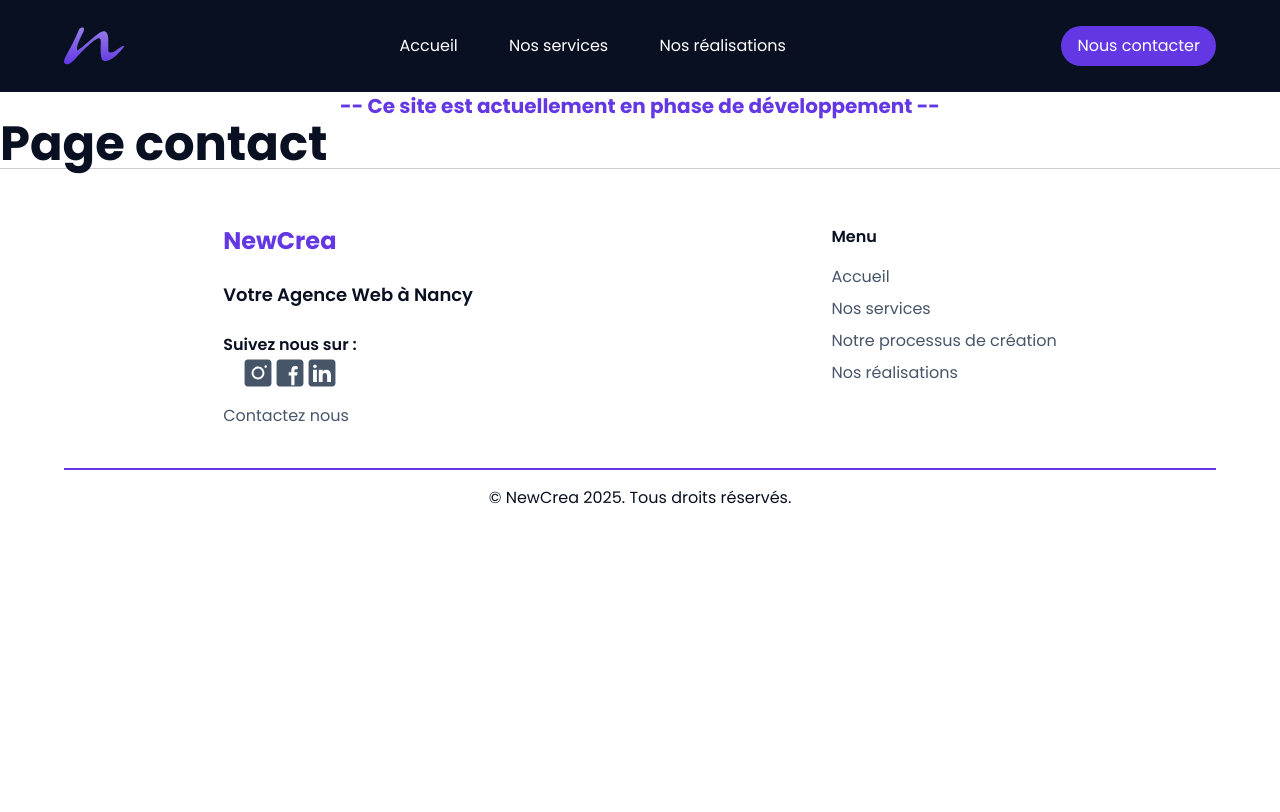
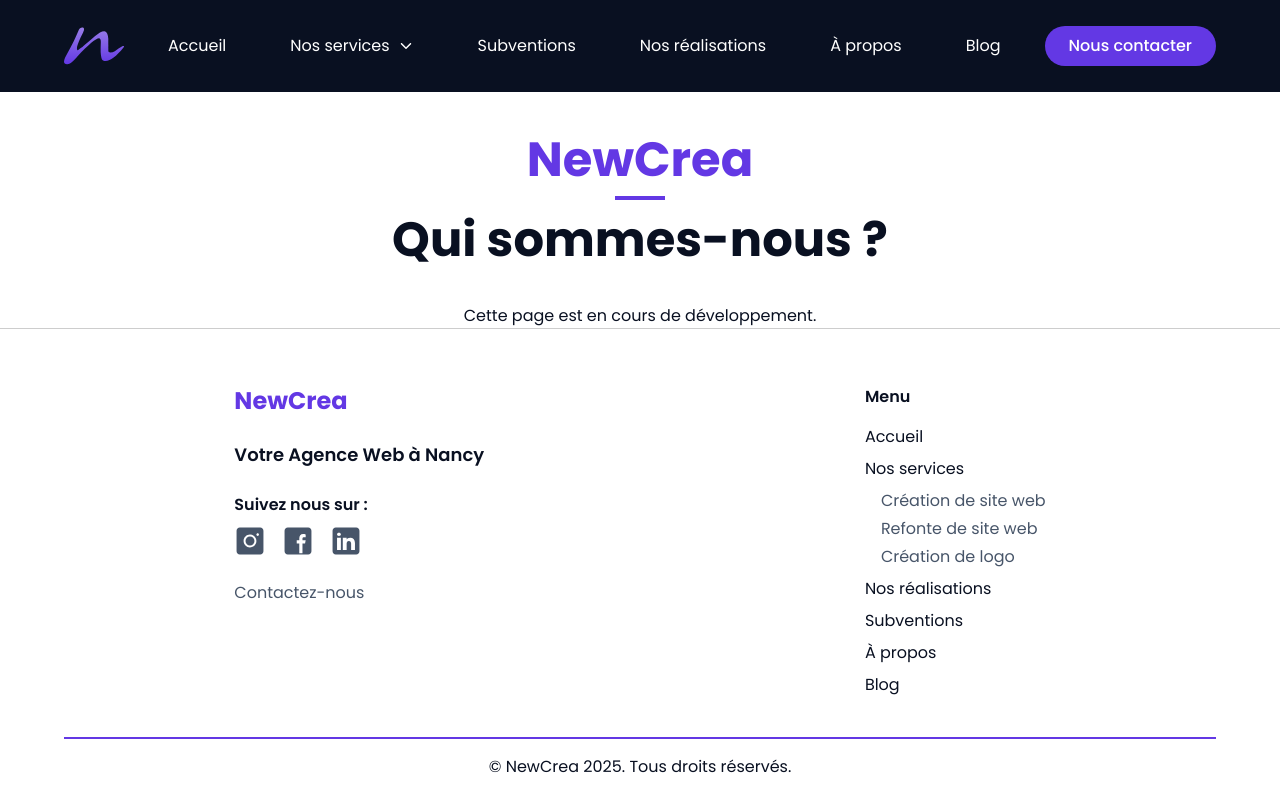
Before and after one commit to newcreafr/newcrea, a Next.js app: page /a-propos in a window 1280 px wide. Shown: the top 812 px of the page. Built offline with nearby package versions, Linux system fonts and the light colour scheme.

Commit message:
Amélioration Navbar et Footer

```diff
--- a/src/app/a-propos/page.jsx
+++ b/src/app/a-propos/page.jsx
@@ -1,5 +1,12 @@
+import H1 from "@/components/H1";
+
 const APropos = () => {
-    return <h1>Page contact</h1>;
+    return (
+        <section className="text-center">
+            <H1>Qui sommes-nous ?</H1>
+            <p>Cette page est en cours de développement.</p>
+        </section>
+    );
 };
 
-export default APropos
+export default APropos;
--- a/src/app/blog/page.jsx
+++ b/src/app/blog/page.jsx
@@ -1,5 +1,12 @@
+import H1 from "@/components/H1";
+
 const Blog = () => {
-    return <h1>Page contact</h1>;
+    return (
+        <section className="text-center">
+            <H1>Blog</H1>
+            <p>Cette page est en cours de développement.</p>
+        </section>
+    );
 };
 
 export default Blog;
--- a/src/app/globals.css
+++ b/src/app/globals.css
@@ -64,7 +64,7 @@
     }
 
     h1 {
-        @apply text-3xl font-bold leading-8 md:text-4xl lg:text-5xl;
+        @apply text-3xl font-bold leading-8 md:text-4xl lg:text-5xl pt-[72px];
     }
 
     h3 {
--- a/src/app/layout.jsx
+++ b/src/app/layout.jsx
@@ -16,8 +16,8 @@ export default function RootLayout({ children }) {
           </head>
           <body className="min-w-[300px] font-poppins text-paletteColor1">
           <Header/>
-          <p className="text-paletteColor2 text-center font-bold text-xl">-- Ce site est actuellement en phase de
-              développement --</p>
+          {/*<p className="text-paletteColor2 text-center font-bold text-xl">-- Ce site est actuellement en phase de*/}
+          {/*    développement --</p>*/}
           {children}
           <Footer/>
           </body>
--- a/src/app/subventions/page.jsx
+++ b/src/app/subventions/page.jsx
@@ -1,5 +1,12 @@
+import H1 from "@/components/H1";
+
 const Subventions = () => {
-    return <h1>Page contact</h1>;
+    return (
+        <section className="text-center">
+            <H1>Obtenez des subventions pour votre site web</H1>
+            <p>Cette page est en cours de développement.</p>
+        </section>
+    );
 };
 
 export default Subventions;
--- a/src/components/Footer.jsx
+++ b/src/components/Footer.jsx
@@ -2,74 +2,61 @@ import Link from "next/link";
 
 export default function Footer() {
   return (
-    <footer className="w-full border-t border-borderColor">
-      <div className="m-auto mb-10 mt-14 w-[90%] text-center text-paletteColor1">
-        <div className="mb-4 flex flex-col justify-around gap-10 md:m-0 md:flex-row">
+      <footer className="w-full border-t border-borderColor text-smTextWhtColor bg-white">
+        <div className="w-[90%] mx-auto mb-10 mt-14 text-center text-paletteColor1">
+          <div className="mb-4 flex flex-col justify-around gap-10 md:flex-row md:text-left">
+            {/* Colonne 1 : Logo + description */}
             <div className="flex flex-col items-center gap-2 md:items-start">
-            <p className="mb-4 text-2xl font-bold text-paletteColor2">
-              NewCrea
-            </p>
+              <p className="mb-4 text-2xl font-bold text-paletteColor2">NewCrea</p>
               <p className="mb-4 text-base font-semibold xs:text-lg">
                 Votre Agence Web à Nancy
               </p>
-            <div>
+
               <p className="font-semibold">Suivez nous sur :</p>
-              <div>
-                <Link href="#" className="group inline-block">
-                  <svg
-                    xmlns="http://www.w3.org/2000/svg"
-                    viewBox="0 0 50 50"
-                    className="size-8 fill-smTextWhtColor transition duration-300 group-hover:fill-paletteColor2"
-                  >
-                    <path d="M41,4H9C6.24,4,4,6.24,4,9v32c0,2.76,2.24,5,5,5h32c2.76,0,5-2.24,5-5V9C46,6.24,43.76,4,41,4z M37,13c1.1,0,2,0.9,2,2 s-0.9,2-2,2s-2-0.9-2-2S35.9,13,37,13z M25,15c5.52,0,10,4.48,10,10s-4.48,10-10,10s-10-4.48-10-10S19.48,15,25,15z M25,18 c-3.87,0-7,3.13-7,7s3.13,7,7,7s7-3.13,7-7S28.87,18,25,18z" />
+              <div className="flex gap-4">
+                <Link href="#" className="group" aria-label="Instagram">
+                  <svg xmlns="http://www.w3.org/2000/svg" viewBox="0 0 50 50" className="size-8 fill-smTextWhtColor transition duration-300 group-hover:fill-paletteColor2">
+                    <path d="M41,4H9C6.24,4,4,6.24,4,9v32c0,2.76,2.24,5,5,5h32c2.76,0,5-2.24,5-5V9C46,6.24,43.76,4,41,4z M37,13c1.1,0,2,0.9,2,2s-0.9,2-2,2s-2-0.9-2-2S35.9,13,37,13z M25,15c5.52,0,10,4.48,10,10s-4.48,10-10,10s-10-4.48-10-10S19.48,15,25,15z M25,18 c-3.87,0-7,3.13-7,7s3.13,7,7,7s7-3.13,7-7S28.87,18,25,18z"/>
                   </svg>
                 </Link>
-                <Link href="#" className="group inline-block">
-                  <svg
-                    xmlns="http://www.w3.org/2000/svg"
-                    viewBox="0 0 50 50"
-                    className="size-8 fill-smTextWhtColor transition duration-300 group-hover:fill-paletteColor2"
-                  >
-                    <path d="M41,4H9C6.24,4,4,6.24,4,9v32c0,2.76,2.24,5,5,5h32c2.76,0,5-2.24,5-5V9C46,6.24,43.76,4,41,4z M37,19h-2c-2.14,0-3,0.5-3,2 v3h5l-1,5h-4v15h-5V29h-4v-5h4v-3c0-4,2-7,6-7c2.9,0,4,1,4,1V19z" />
+                <Link href="#" className="group" aria-label="Facebook">
+                  <svg xmlns="http://www.w3.org/2000/svg" viewBox="0 0 50 50" className="size-8 fill-smTextWhtColor transition duration-300 group-hover:fill-paletteColor2">
+                    <path d="M41,4H9C6.24,4,4,6.24,4,9v32c0,2.76,2.24,5,5,5h32c2.76,0,5-2.24,5-5V9C46,6.24,43.76,4,41,4z M37,19h-2c-2.14,0-3,0.5-3,2 v3h5l-1,5h-4v15h-5V29h-4v-5h4v-3c0-4,2-7,6-7c2.9,0,4,1,4,1V19z"/>
                   </svg>
                 </Link>
-                <Link href="#" className="group inline-block">
-                  <svg
-                    xmlns="http://www.w3.org/2000/svg"
-                    viewBox="0 0 50 50"
-                    className="size-8 fill-smTextWhtColor transition duration-300 group-hover:fill-paletteColor2"
-                  >
-                    <path d="M41,4H9C6.24,4,4,6.24,4,9v32c0,2.76,2.24,5,5,5h32c2.76,0,5-2.24,5-5V9C46,6.24,43.76,4,41,4z M17,20v19h-6V20H17z M11,14.47c0-1.4,1.2-2.47,3-2.47s2.93,1.07,3,2.47c0,1.4-1.12,2.53-3,2.53C12.2,17,11,15.87,11,14.47z M39,39h-6c0,0,0-9.26,0-10 c0-2-1-4-3.5-4.04h-0.08C27,24.96,26,27.02,26,29c0,0.91,0,10,0,10h-6V20h6v2.56c0,0,1.93-2.56,5.81-2.56 c3.97,0,7.19,2.73,7.19,8.26V39z" />
+                <Link href="#" className="group" aria-label="LinkedIn">
+                  <svg xmlns="http://www.w3.org/2000/svg" viewBox="0 0 50 50" className="size-8 fill-smTextWhtColor transition duration-300 group-hover:fill-paletteColor2">
+                    <path d="M41,4H9C6.24,4,4,6.24,4,9v32c0,2.76,2.24,5,5,5h32c2.76,0,5-2.24,5-5V9C46,6.24,43.76,4,41,4z M17,20v19h-6V20H17z M11,14.47c0-1.4,1.2-2.47,3-2.47s2.93,1.07,3,2.47c0,1.4-1.12,2.53-3,2.53C12.2,17,11,15.87,11,14.47z M39,39h-6c0,0,0-9.26,0-10 c0-2-1-4-3.5-4.04h-0.08C27,24.96,26,27.02,26,29c0,0.91,0,10,0,10h-6V20h6v2.56c0,0,1.93-2.56,5.81-2.56 c3.97,0,7.19,2.73,7.19,8.26V39z"/>
                   </svg>
                 </Link>
               </div>
-            </div>
-            <Link
-              className="footer-link text-smTextWhtColor"
-              href="contact"
-            >
-              Contactez nous
+
+              <Link href="/contact" className="footer-link text-smTextWhtColor mt-4">
+                Contactez-nous
               </Link>
             </div>
+
+            {/* Colonne 2 : Liens rapides */}
             <div className="flex flex-col gap-2 md:items-start">
               <p className="mb-2 font-semibold">Menu</p>
-            <div className="flex flex-col gap-2 text-smTextWhtColor md:items-start">
-              <Link className="footer-link" href="/">
-                Accueil
-              </Link>
-              <Link className="footer-link" href="/services">
-                Nos services
-              </Link>
-              <Link className="footer-link" href="/">
-                Notre processus de création
-              </Link>
-              <Link className="footer-link" href="/">
-                Nos réalisations
-              </Link>
+              <div className="flex flex-col gap-2 md:items-start">
+                <Link className="footer-link" href="/">Accueil</Link>
+                <Link className="footer-link" href="/services">Nos services</Link>
+                <ul className="pl-4 space-y-1">
+                  <li><Link className="footer-link text-smTextWhtColor" href="/services/creation-site-web">Création de site web</Link></li>
+                  <li><Link className="footer-link text-smTextWhtColor" href="/services/refonte-site-web">Refonte de site web</Link></li>
+                  <li><Link className="footer-link text-smTextWhtColor" href="/services/creation-logo">Création de logo</Link></li>
+                </ul>
+                <Link className="footer-link" href="/realisations">Nos réalisations</Link>
+                <Link className="footer-link" href="/subventions">Subventions</Link>
+                <Link className="footer-link" href="/a-propos">À propos</Link>
+                <Link className="footer-link" href="/blog">Blog</Link>
               </div>
             </div>
           </div>
-        <div className="mt-10 border-t-2 border-t-paletteColor2 pt-4">
+
+          {/* Bas de page */}
+          <div className="mt-10 border-t-2 border-t-paletteColor2 pt-4 text-center">
             <p>© NewCrea {new Date().getFullYear()}. Tous droits réservés.</p>
           </div>
         </div>
--- a/src/components/Header.jsx
+++ b/src/components/Header.jsx
@@ -2,7 +2,7 @@ import Navbar from "./Navbar.jsx";
 
 export default function Header() {
   return (
-    <header className="bg-paletteColor1 static w-full">
+    <header className="fixed top-0 left-0 w-full z-[60] bg-paletteColor1">
       <Navbar />
     </header>
   );
--- a/src/components/Navbar.jsx
+++ b/src/components/Navbar.jsx
@@ -1,53 +1,172 @@
 "use client";
 
-import  { useState } from "react";
-import ResponsiveMenu from "./ResponsiveMenu.jsx";
-import { MdMenu } from "react-icons/md";
+import { useEffect, useRef, useState } from "react";
 import Link from "next/link";
+import { MdMenu, MdClose } from "react-icons/md";
+import { IoIosArrowDown } from "react-icons/io";
+import ResponsiveMenu from "./ResponsiveMenu";
 
 export default function Navbar() {
+    const [isHovered, setIsHovered] = useState(false);
     const [open, setOpen] = useState(false);
+    const headerRef = useRef(null);
+    const servicesMenuRef = useRef(null);
+
+    // Ferme le sous-menu si clic en dehors
+    useEffect(() => {
+        const handleClickOutside = (e) => {
+            if (
+                servicesMenuRef.current &&
+                !servicesMenuRef.current.contains(e.target)
+            ) {
+                setIsHovered(false);
+            }
+        };
+        document.addEventListener("mousedown", handleClickOutside);
+        return () => document.removeEventListener("mousedown", handleClickOutside);
+    }, []);
 
     return (
-    <nav className="mx-auto flex w-[90%] items-center justify-between text-sm xs:text-base">
-      <div>
+        <header ref={headerRef} className="relative">
+            <nav className="mx-auto flex w-[90%] items-center justify-between py-4">
+                {/* Logo */}
                 <img
-          className="w-[40px] py-4 md:w-[60px]"
                     src="/img/newcrea-logo.svg"
-          width={60}
-          height={60}
                     alt="Logo Newcrea"
+                    className={`w-[40px] md:w-[60px] transition-transform duration-500 ${
+                        open ? "scale-110 rotate-[5deg]" : ""
+                    }`}
                 />
-      </div>
-      <ul className="hidden items-center gap-[4vw] text-paletteColor3 md:flex">
+
+                {/* Liens Desktop */}
+                <ul className="hidden items-center gap-16 xl:flex">
                     <li>
-          <Link className="underline-animation" href="/">
+                        <Link
+                            className="underline-animation text-paletteColor3 text-base"
+                            href="/"
+                        >
                             Accueil
                         </Link>
                     </li>
+
+                    <li
+                        ref={servicesMenuRef}
+                        className="relative group"
+                        onMouseEnter={() => setIsHovered(true)}
+                        onMouseLeave={() => setIsHovered(false)}
+                    >
+                        <div className="flex items-center gap-2">
+                            <Link
+                                href="/services"
+                                className="text-paletteColor3 underline-animation text-base"
+                            >
+                                Nos services
+                            </Link>
+                            <button
+                                onClick={() => setIsHovered((prev) => !prev)}
+                                aria-label="Toggle services menu"
+                                className="text-paletteColor3 hover:text-paletteColor2"
+                            >
+                                <IoIosArrowDown
+                                    className={`transition-transform duration-300 ${
+                                        isHovered ? "rotate-180" : ""
+                                    }`}
+                                />
+                            </button>
+                        </div>
+
+                        <div
+                            className={`absolute top-full left-0 mt-3 w-64 rounded-xl bg-paletteColor1 shadow-2xl ring-1 ring-black/10 transition-all duration-300 ease-in-out z-50 ${
+                                isHovered ? "opacity-100 visible translate-y-0" : "opacity-0 invisible -translate-y-2"
+                            }`}
+                        >
+                            <ul className="flex flex-col p-4 gap-2 space-y-2">
                                 <li>
-          <Link className="underline-animation" href="/services">
-            Nos services
+                                    <Link
+                                        href="/services/creation-site-web"
+                                        className="text-paletteColor3 underline-animation inline-block mx-4"
+                                    >
+                                        Création de site web
                                     </Link>
                                 </li>
                                 <li>
-          <Link className="underline-animation" href="/realisations">
+                                    <Link
+                                        href="/services/refonte-site-web"
+                                        className="text-paletteColor3 underline-animation inline-block mx-4"
+                                    >
+                                        Refonte de site web
+                                    </Link>
+                                </li>
+                                <li>
+                                    <Link
+                                        href="/services/creation-logo"
+                                        className="text-paletteColor3 underline-animation inline-block mx-4"
+                                    >
+                                        Création de logo
+                                    </Link>
+                                </li>
+                            </ul>
+                        </div>
+                    </li>
+
+                    <li>
+                        <Link
+                            className="underline-animation text-paletteColor3 text-base"
+                            href="/subventions"
+                        >
+                            Subventions
+                        </Link>
+                    </li>
+                    <li>
+                        <Link
+                            className="underline-animation text-paletteColor3 text-base"
+                            href="/realisations"
+                        >
                             Nos réalisations
                         </Link>
                     </li>
+                    <li>
+                        <Link
+                            className="underline-animation text-paletteColor3 text-base"
+                            href="/a-propos"
+                        >
+                            À propos
+                        </Link>
+                    </li>
+                    <li>
+                        <Link
+                            className="underline-animation text-paletteColor3 text-base"
+                            href="/blog"
+                        >
+                            Blog
+                        </Link>
+                    </li>
                 </ul>
+
+                {/* Bouton contact (desktop uniquement) */}
                 <Link
-        className="transform rounded-full bg-paletteColor2 px-4 py-2 text-paletteColor3 transition-all duration-300 ease-in-out hover:origin-center hover:scale-105 hover:bg-paletteColor3 hover:text-paletteColor1"
                     href="/contact"
+                    className="hidden xl:inline-block text-base self-center hover:cursor-pointer inline-flex items-center justify-center rounded-full bg-paletteColor2 px-6 py-2 text-paletteColor3 font-medium transition duration-300 ease-in-out hover:scale-105 hover:bg-paletteColor3 hover:text-paletteColor1"
                 >
                     Nous contacter
                 </Link>
+
+                {/* Bouton hamburger mobile */}
+                {open ? (
+                    <MdClose
+                        onClick={() => setOpen(false)}
+                        className="xl:hidden text-3xl text-paletteColor3 cursor-pointer"
+                    />
+                ) : (
                     <MdMenu
-        id="hbg-menu"
-        className="cursor-pointer select-none text-4xl text-paletteColor3 md:hidden md:text-6xl"
-        onClick={() => setOpen((prev) => !prev)}
+                        onClick={() => setOpen(true)}
+                        className="xl:hidden text-3xl text-paletteColor3 cursor-pointer"
                     />
-      <ResponsiveMenu open={open} setOpen={setOpen} />
+                )}
             </nav>
+
+            {/* Menu mobile */}
+            <ResponsiveMenu open={open} setOpen={setOpen} headerRef={headerRef}/>
+        </header>
     );
 }
--- a/src/components/ResponsiveMenu.jsx
+++ b/src/components/ResponsiveMenu.jsx
@@ -1,71 +1,157 @@
+"use client";
+
+import Link from "next/link";
 import { useEffect, useRef, useState } from "react";
-import Link from "next/link";
+import { IoIosArrowDown } from "react-icons/io";
 
-export default function ResponsiveMenu({ open, setOpen }) {
+export default function ResponsiveMenu({ open, setOpen, headerRef }) {
+  const [servicesOpen, setServicesOpen] = useState(false);
   const menuRef = useRef(null);
-  const [show, setShow] = useState(false);
+
+  const toggleServices = () => setServicesOpen((prev) => !prev);
+  const closeMenu = () => setOpen(false);
 
   useEffect(() => {
-    if (open) {
-      setShow(true);
-    }
+    const handleClickOutside = (event) => {
+      const menu = menuRef.current;
+      const header = headerRef.current;
 
-    function handleClickOutside(event) {
       if (
-          menuRef.current &&
-          !menuRef.current.contains(event.target) &&
-          !document.getElementById("hbg-menu")?.contains(event.target)
+          menu &&
+          !menu.contains(event.target) &&
+          header &&
+          !header.contains(event.target)
       ) {
         setOpen(false);
       }
+    };
+
+    const handleResize = () => {
+      if (window.innerWidth >= 768) {
+        setOpen(false);
       }
+    };
 
     if (open) {
       document.addEventListener("mousedown", handleClickOutside);
+      window.addEventListener("resize", handleResize);
     }
 
     return () => {
       document.removeEventListener("mousedown", handleClickOutside);
+      window.removeEventListener("resize", handleResize);
     };
-  }, [open, setOpen]);
-
-  const handleAnimationEnd = () => {
-    if (!open) {
-      setShow(false);
-    }
-  };
+  }, [open, headerRef, setOpen]);
 
   return (
-      show && (
       <div
-              onAnimationEnd={handleAnimationEnd}
-              className={`absolute left-0 top-16 z-20 h-auto w-[300px] mins:left-auto mins:right-0 mins:w-[50%] ${
-                  open ? "animate-fade-in" : "animate-fade-out"
+          ref={menuRef}
+          className={`fixed top-0 right-0 mt-[72px] z-40 w-full sm:w-[300px] rounded-bl-xl text-paletteColor3 transform transition-transform duration-300 ${
+              open ? "translate-x-0" : "translate-x-full"
           }`}
       >
-            <div
-                ref={menuRef}
-                className="bg-paletteColor1 text-paletteColor3 py-6 text-sm font-semibold mins:rounded-bl-3xl xs:text-base md:hidden"
+        {/* Navigation */}
+        <div className="pl-16 py-6 flex flex-col gap-6 text-base bg-paletteColor1">
+          <Link
+              href="/"
+              onClick={closeMenu}
+              className="underline-animation inline-block w-fit text-base"
           >
-              <ul className="flex flex-col items-center justify-center gap-6">
-                <li>
-                  <Link className="underline-animation" href="/" onClick={() => setOpen(false)}>
             Accueil
           </Link>
-                </li>
-                <li>
-                  <Link className="underline-animation" href="/services" onClick={() => setOpen(false)}>
+
+          {/* Nos services */}
+          <div>
+            <div className="flex items-center gap-2">
+              <Link
+                  href="/services"
+                  onClick={closeMenu}
+                  className="underline-animation inline-block w-fit text-base"
+              >
                 Nos services
               </Link>
-                </li>
-                <li>
-                  <Link className="underline-animation" href="/realisations" onClick={() => setOpen(false)}>
-                    Nos réalisations
+              <button
+                  onClick={(e) => {
+                    e.stopPropagation();
+                    toggleServices();
+                  }}
+                  aria-label="Toggle services"
+                  className="text-xl text-paletteColor3 hover:text-paletteColor2 transition"
+              >
+                <IoIosArrowDown
+                    className={`transition-transform duration-300 ${
+                        servicesOpen ? "rotate-180" : ""
+                    }`}
+                />
+              </button>
+            </div>
+
+            <div
+                className={`transition-all duration-300 ease-in-out  ${
+                    servicesOpen ? "max-h-40 opacity-100 mt-3" : "max-h-0 opacity-0"
+                }`}
+            >
+              <ul className="space-y-2 pl-2 text-smTextDrkColor">
+                {[
+                  { href: "/services/creation-site-web", label: "Création de site web" },
+                  { href: "/services/refonte-site-web", label: "Refonte de site web" },
+                  { href: "/services/creation-logo", label: "Création de logo" },
+                ].map(({ href, label }) => (
+                    <li key={href}>
+                      <Link
+                          href={href}
+                          onClick={closeMenu}
+                          className="underline-animation inline-block w-fit text-base"
+                      >
+                        {label}
                       </Link>
                     </li>
+                ))}
               </ul>
             </div>
           </div>
-      )
+
+          {/* Autres liens */}
+          <Link
+              href="/realisations"
+              onClick={closeMenu}
+              className="underline-animation inline-block w-fit text-base"
+          >
+            Nos réalisations
+          </Link>
+          <Link
+              href="/subventions"
+              onClick={closeMenu}
+              className="underline-animation inline-block w-fit text-base"
+          >
+            Subventions
+          </Link>
+          <Link
+              href="/a-propos"
+              onClick={closeMenu}
+              className="underline-animation inline-block w-fit text-base"
+          >
+            À propos
+          </Link>
+          <Link
+              href="/blog"
+              onClick={closeMenu}
+              className="underline-animation inline-block w-fit text-base"
+          >
+            Blog
+          </Link>
+        </div>
+
+        {/* CTA */}
+        <div className="mt-auto flex justify-center items-center px-6 py-6 bg-paletteColor1 rounded-bl-xl">
+          <Link
+              href="/contact"
+              onClick={closeMenu}
+              className="text-base inline-flex items-center justify-center rounded-full bg-paletteColor2 px-6 py-2 text-paletteColor3 font-medium transition duration-300 ease-in-out hover:scale-105 hover:bg-paletteColor3 hover:text-paletteColor1"
+          >
+            Contactez-nous
+          </Link>
+        </div>
+      </div>
   );
 }
```
Lines whose indentation alone changed are shown as unchanged.
